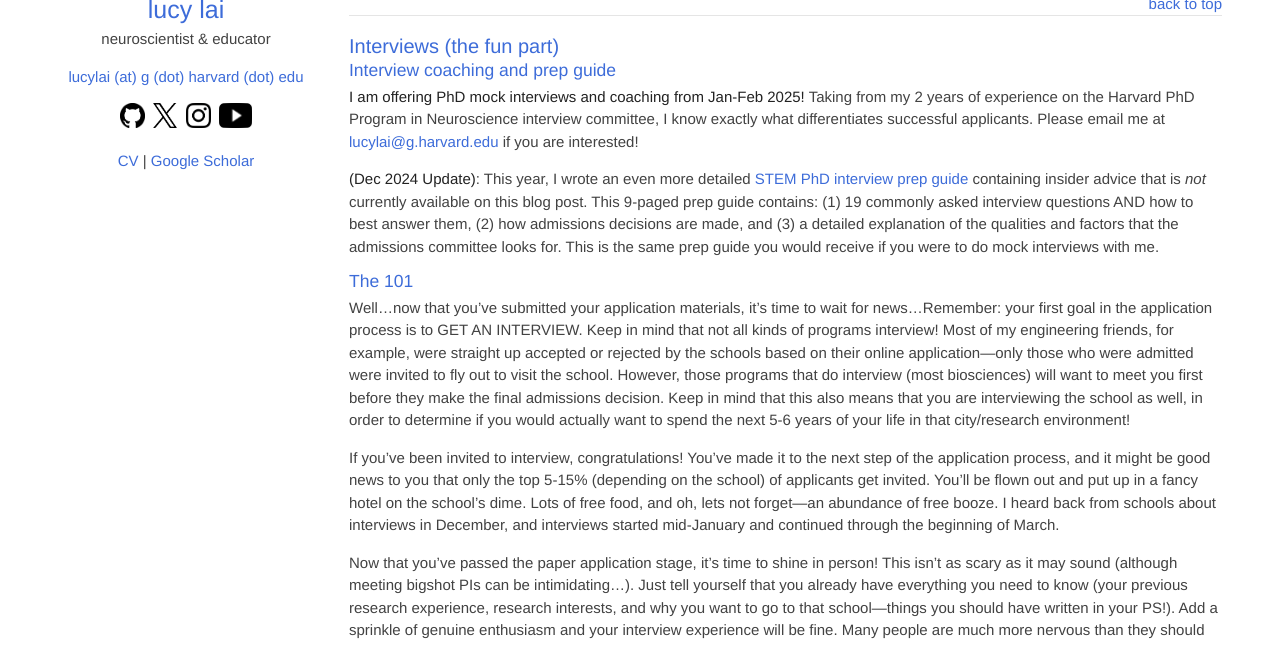
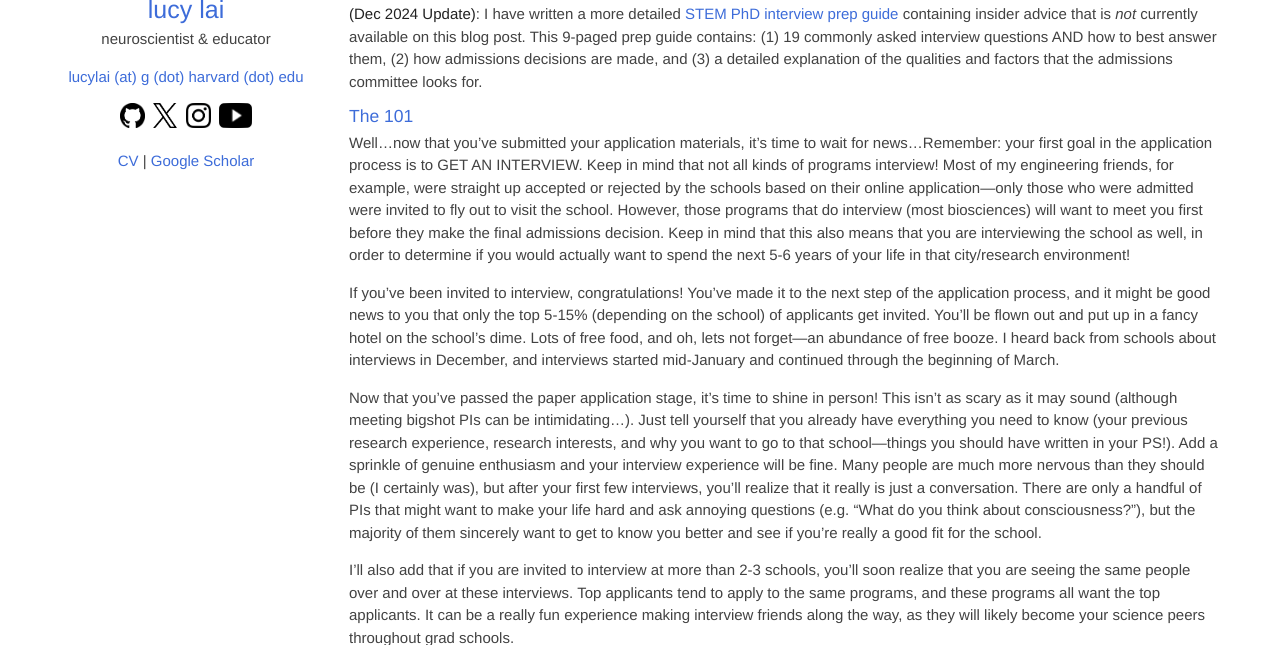
Before and after one commit to lucylai96/lucylai96.github.io, a Jekyll site: the page built from blog/gradapps.md, in a window 1280 px wide and 900 px high, scrolled down 7684 px, cut to the strip 255-900 px from the top of the window. Built offline with Jekyll 4.4.1, drawn with Linux system fonts in a browser that asks for light colours; our own code applies the rules of GitHub Pages for plain Markdown files; some of the changed text lies outside the part shown.

Commit message:
Update gradapps.md

```diff
--- a/blog/gradapps.md
+++ b/blog/gradapps.md
@@ -6,8 +6,6 @@ layout: default
 ## (Second Edition, Updated July 2022)
 
 Welcome! This popular guide on how to apply to PhD programs in STEM has been visited over **100k times** (as of December 2024). Thank you to all who reached out to me over the years telling me how helpful of a resource it was to you / how it helped you get into grad school, and it's been super fun meeting some of you in person at conferences, too! 🙂
-
-**I am offering PhD mock interviews and coaching from Jan-Feb 2025!** Taking from my 2 years of experience on the Harvard PhD Program in Neuroscience interview committee, I know exactly what differentiates successful applicants. Please email me at [lucylai@g.harvard.edu](mailto:lucylai@g.harvard.edu) if you are interested!
 
 **(Nov 2024) This guide now has a [video companion](https://youtu.be/fQP1rXzZbbQ)!**
 
@@ -230,10 +228,7 @@ This statement asks you to discuss personal factors that would make you attracti
 ## Interviews (the fun part)
 
 ### Interview coaching and prep guide
-
-**I am offering PhD mock interviews and coaching from Jan-Feb 2025!** Taking from my 2 years of experience on the Harvard PhD Program in Neuroscience interview committee, I know exactly what differentiates successful applicants. Please email me at [lucylai@g.harvard.edu](mailto:lucylai@g.harvard.edu) if you are interested!
-
-**(Dec 2024 Update)**: This year, I wrote an even more detailed **[STEM PhD interview prep guide](https://buy.stripe.com/28o7tSftldbE5yw4gg)** containing insider advice that is _not_ currently available on this blog post. This 9-paged prep guide contains: (1) 19 commonly asked interview questions AND how to best answer them, (2) how admissions decisions are made, and (3) a detailed explanation of the qualities and factors that the admissions committee looks for. This is the same prep guide you would receive if you were to do mock interviews with me.
+**(Dec 2024 Update)**: I have written a more detailed **[STEM PhD interview prep guide](https://buy.stripe.com/28o7tSftldbE5yw4gg)** containing insider advice that is _not_ currently available on this blog post. This 9-paged prep guide contains: (1) 19 commonly asked interview questions AND how to best answer them, (2) how admissions decisions are made, and (3) a detailed explanation of the qualities and factors that the admissions committee looks for.
 
 ### The 101
 
```
